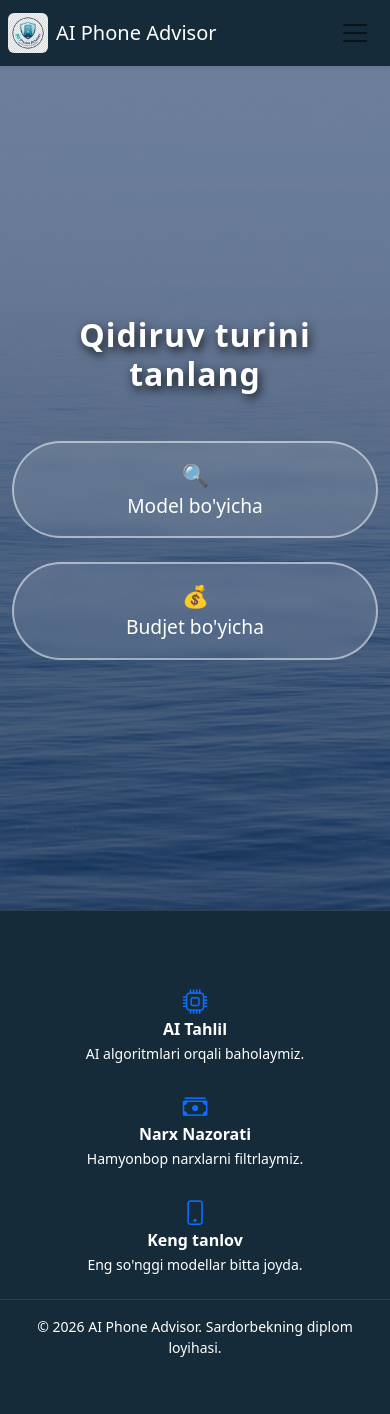
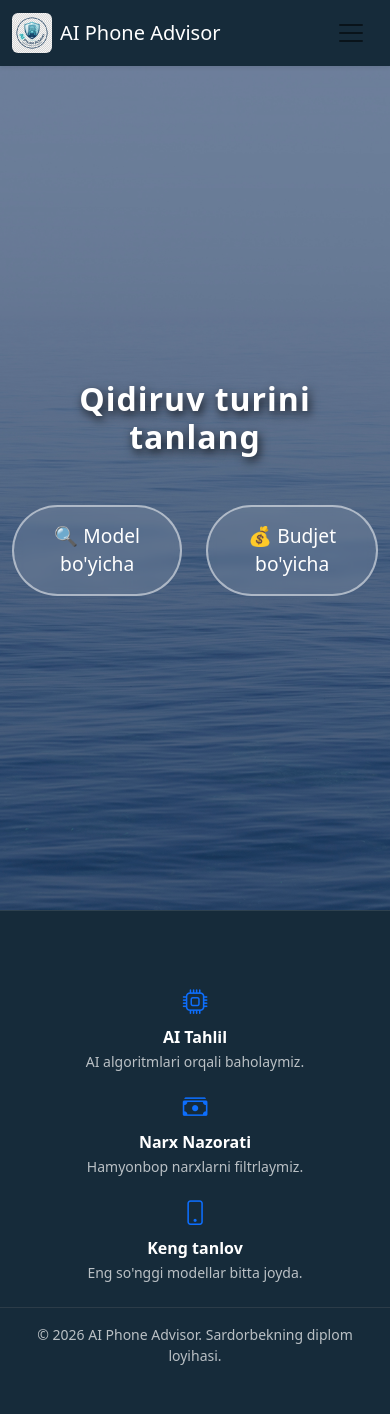
Before and after one commit to TuraqulovSa0919/ai-smartphone-advisor, a Django app: page / in a window 390 px wide. Before the commit the page ends 1357 px from the top, so only its background shows below. Run offline with Django 5.2, Linux system fonts and the light colour scheme.

Commit message:
Fix mobile responsiveness: update navbar and home buttons2

```diff
--- a/templates/base.html
+++ b/templates/base.html
@@ -7,6 +7,7 @@
     <title>AI Phone Advisor - Diplom Ishi</title>
 
     <link rel="icon" type="image/png" href="{% static 'images/logo.png' %}">
+
     <link href="https://cdn.jsdelivr.net/npm/bootstrap-icons@1.11.3/font/bootstrap-icons.css" rel="stylesheet" />
     <link href="https://fonts.googleapis.com/css?family=Inter:300,400,500,600,700" rel="stylesheet" />
     <link href="https://cdn.jsdelivr.net/npm/bootstrap@5.2.3/dist/css/bootstrap.min.css" rel="stylesheet">
@@ -16,19 +17,19 @@
 <body class="d-flex flex-column min-vh-100">
 
     <nav class="navbar navbar-expand-lg custom-navbar shadow-sm sticky-top">
-        <div class="container-fluid px-2 px-md-5"> <!-- Telefonda chekkalarni bir oz kengaytirdik -->
+        <div class="container-fluid px-md-5">
 
             <a class="navbar-brand d-flex align-items-center" href="{% url 'home_page' %}">
                 <img src="{% static 'images/logo.png' %}" alt="Logo" class="me-2" style="height: 32px; border-radius: 6px;">
                 <span class="brand-text">AI Phone Advisor</span>
             </a>
 
-            <button class="navbar-toggler border-0 shadow-none" type="button" data-bs-toggle="collapse" data-bs-target="#navbarNav">
+            <button class="navbar-toggler border-0" type="button" data-bs-toggle="collapse" data-bs-target="#navbarNav">
                 <span class="navbar-toggler-icon"></span>
             </button>
 
             <div class="collapse navbar-collapse" id="navbarNav">
-                <ul class="navbar-nav ms-auto me-auto gap-1 gap-lg-3 py-3 py-lg-0"> <!-- Telefonda menyular orasini ochdik -->
+                <ul class="navbar-nav ms-auto me-auto gap-1 gap-lg-3">
                     <li class="nav-item">
                         <a class="nav-link nav-custom-link px-2 d-flex align-items-center" href="{% url 'home_page' %}">
                             <i class="bi bi-house-door text-info me-2 fs-6"></i> Bosh sahifa
@@ -51,10 +52,9 @@
                     </li>
                 </ul>
 
-                <!-- Foydalanuvchi qismi: Telefonda ustma-ust tushishi uchun flex-wrap va gap qo'shildi -->
-                <div class="d-flex flex-wrap align-items-center gap-2 gap-lg-3 pb-3 pb-lg-0">
+                <div class="d-flex align-items-center gap-2 gap-lg-3 mt-3 mt-lg-0">
 
-                    <button id="theme-toggle" title="Rejimni o'zgartirish" class="btn btn-link p-2">
+                    <button id="theme-toggle" title="Rejimni o'zgartirish">
                         <i id="theme-icon" class="bi bi-moon-stars-fill fs-5"></i>
                     </button>
 
@@ -66,6 +66,7 @@
                             <span>{{ user.username }}</span>
                         </a>
 
+
                         <a class="nav-link d-flex align-items-center justify-content-center px-3 py-2"
                            href="{% url 'logout' %}"
                            title="Tizimdan chiqish"
@@ -74,8 +75,7 @@
                         </a>
 
                         {% if user.is_staff %}
-                            <a class="admin-circle-btn d-flex align-items-center justify-content-center" href="/admin/" title="Admin Panel"
-                               style="background: #dc3545 !important; width: 40px; height: 40px; border-radius: 50%; color: white;">
+                            <a class="admin-circle-btn" href="/admin/" title="Admin Panel" style="background: #dc3545 !important;">
                                 <i class="bi bi-shield-lock-fill fs-5"></i>
                             </a>
                         {% endif %}
@@ -98,34 +98,70 @@
     </main>
 
     <footer class="footer mt-auto" style="background-color: var(--bg-header-footer, transparent);">
-        <!-- Footer kodi o'zgarishsiz qolishi mumkin, u Bootstrap row/col bilan yaxshi yozilgan -->
         <div class="container-fluid px-md-5">
             <div class="row text-center py-4">
-                <div class="col-lg-4 mb-4 mb-lg-0">
-                    <i class="bi-cpu fs-2 text-primary"></i>
-                    <h6 class="fw-bold mb-1">AI Tahlil</h6>
-                    <p class="small mb-0 opacity-70">AI algoritmlari orqali baholaymiz.</p>
+                <div class="col-lg-4 mb-3 mb-lg-0">
+                    <div class="features-icons-item mx-auto">
+                        <div class="features-icons-icon mb-2 text-primary">
+                            <i class="bi-cpu fs-2"></i>
+                        </div>
+                        <h6 class="fw-bold mb-1" style="color: var(--text-color);">AI Tahlil</h6>
+                        <p class="small mb-0" style="color: var(--text-color); opacity: 0.7;">AI algoritmlari orqali baholaymiz.</p>
+                    </div>
                 </div>
-                <div class="col-lg-4 mb-4 mb-lg-0">
-                    <i class="bi-cash-stack fs-2 text-primary"></i>
-                    <h6 class="fw-bold mb-1">Narx Nazorati</h6>
-                    <p class="small mb-0 opacity-70">Hamyonbop narxlarni filtrlaymiz.</p>
+
+                <div class="col-lg-4 mb-3 mb-lg-0">
+                    <div class="features-icons-icon mb-2 text-primary">
+                        <i class="bi-cash-stack fs-2"></i>
+                    </div>
+                    <h6 class="fw-bold mb-1" style="color: var(--text-color);">Narx Nazorati</h6>
+                    <p class="small mb-0" style="color: var(--text-color); opacity: 0.7;">Hamyonbop narxlarni filtrlaymiz.</p>
                 </div>
+
                 <div class="col-lg-4">
-                    <i class="bi-phone fs-2 text-primary"></i>
-                    <h6 class="fw-bold mb-1">Keng tanlov</h6>
-                    <p class="small mb-0 opacity-70">Eng so'nggi modellar bitta joyda.</p>
+                    <div class="features-icons-icon mb-2 text-primary">
+                        <i class="bi-phone fs-2"></i>
+                    </div>
+                    <h6 class="fw-bold mb-1" style="color: var(--text-color);">Keng tanlov</h6>
+                    <p class="small mb-0" style="color: var(--text-color); opacity: 0.7;">Eng so'nggi modellar bitta joyda.</p>
                 </div>
             </div>
-            <div class="row pb-3 border-top pt-3 text-center" style="border-color: rgba(128,128,128,0.2) !important;">
-                <div class="col-12">
-                    <p class="small mb-0 opacity-70">&copy; 2026 AI Phone Advisor. Sardorbekning diplom loyihasi.</p>
+
+            <div class="row pb-3 border-top pt-3" style="border-color: rgba(128,128,128,0.2) !important;">
+                <div class="col-12 text-center">
+                    <p class="small mb-0" style="color: var(--text-color); opacity: 0.7;">
+                        &copy; 2026 AI Phone Advisor. Sardorbekning diplom loyihasi.
+                    </p>
                 </div>
             </div>
         </div>
     </footer>
 
+    <script>
+        const themeToggle = document.getElementById('theme-toggle');
+        const themeIcon = document.getElementById('theme-icon');
+        const htmlElement = document.documentElement;
+
+        const savedTheme = localStorage.getItem('theme');
+        if (savedTheme === 'light') {
+            htmlElement.setAttribute('data-theme', 'light');
+            themeIcon.classList.replace('bi-moon-stars-fill', 'bi-sun-fill');
+        }
+
+        themeToggle.addEventListener('click', () => {
+            const isLight = htmlElement.getAttribute('data-theme') === 'light';
+            if (isLight) {
+                htmlElement.removeAttribute('data-theme');
+                themeIcon.classList.replace('bi-sun-fill', 'bi-moon-stars-fill');
+                localStorage.setItem('theme', 'dark');
+            } else {
+                htmlElement.setAttribute('data-theme', 'light');
+                themeIcon.classList.replace('bi-moon-stars-fill', 'bi-sun-fill');
+                localStorage.setItem('theme', 'light');
+            }
+        });
+    </script>
+
     <script src="https://cdn.jsdelivr.net/npm/bootstrap@5.2.3/dist/js/bootstrap.bundle.min.js"></script>
-    <!-- Mavzu skripti shu yerda qoladi -->
 </body>
 </html>
--- a/templates/home.html
+++ b/templates/home.html
@@ -1,25 +1,17 @@
 {% extends 'base.html' %}
 
 {% block content %}
-<header class="masthead d-flex align-items-center" style="min-height: 80vh;">
+
+<header class="masthead">
     <div class="container text-center text-white">
-        <h1 class="mb-5 animate__animated animate__fadeInDown display-5 fw-bold">Qidiruv turini tanlang</h1>
-
-        <!-- row g-4 orqali tugmalarni boshqaramiz -->
-        <div class="row g-4 justify-content-center animate__animated animate__fadeInUp">
-
-            <div class="col-12 col-md-5 col-lg-4">
-                <a href="{% url 'model_search_page' %}" class="custom-btn w-100 d-block py-3 text-decoration-none">
-                    <span class="fs-4">🔍</span> <br class="d-md-none"> Model bo'yicha
-                </a>
-            </div>
-
-            <div class="col-12 col-md-5 col-lg-4">
-                <a href="{% url 'price_search_page' %}" class="custom-btn w-100 d-block py-3 text-decoration-none">
-                    <span class="fs-4">💰</span> <br class="d-md-none"> Budjet bo'yicha
-                </a>
-            </div>
-
+        <h1 class="mb-5 animate__animated animate__fadeInDown">Qidiruv turini tanlang</h1>
+        <div class="d-flex justify-content-center gap-4 animate__animated animate__fadeInUp">
+            <a href="{% url 'model_search_page' %}" class="custom-btn">
+                <span>🔍</span> Model bo'yicha
+            </a>
+            <a href="{% url 'price_search_page' %}" class="custom-btn">
+                <span>💰</span> Budjet bo'yicha
+            </a>
         </div>
     </div>
 </header>
```
